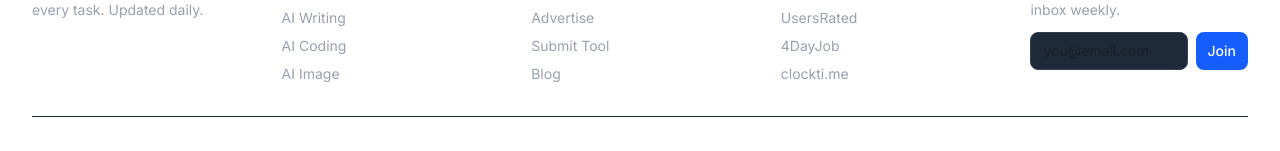
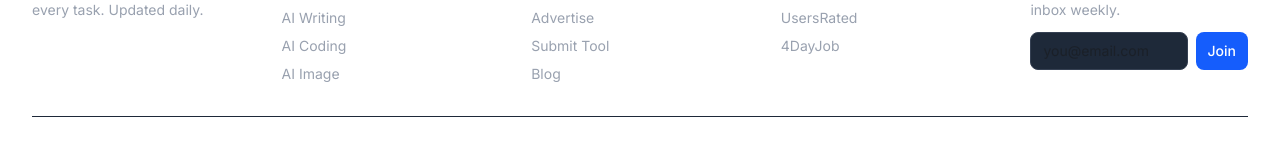
Before and after one commit to shibley/aisotools, a Next.js app: page /pricing in a window 1280 px wide. Shown: the part 2428-2579 px from the top of the page. Built offline with nearby package versions, Linux system fonts and the light colour scheme.

Commit message:
fix: remove clockti.me link (not live)

```diff
--- a/src/app/layout.tsx
+++ b/src/app/layout.tsx
@@ -101,7 +101,6 @@ export default function RootLayout({
                   <li><a href="https://apistatuscheck.com" target="_blank" rel="noopener noreferrer" className="hover:text-white transition">API Status Check</a></li>
                   <li><a href="https://www.usersrated.com" target="_blank" rel="noopener noreferrer" className="hover:text-white transition">UsersRated</a></li>
                   <li><a href="https://www.4dayjob.com" target="_blank" rel="noopener noreferrer" className="hover:text-white transition">4DayJob</a></li>
-                  <li><a href="https://clockti.me" target="_blank" rel="noopener noreferrer" className="hover:text-white transition">clockti.me</a></li>
                 </ul>
               </div>
               <div>
```
